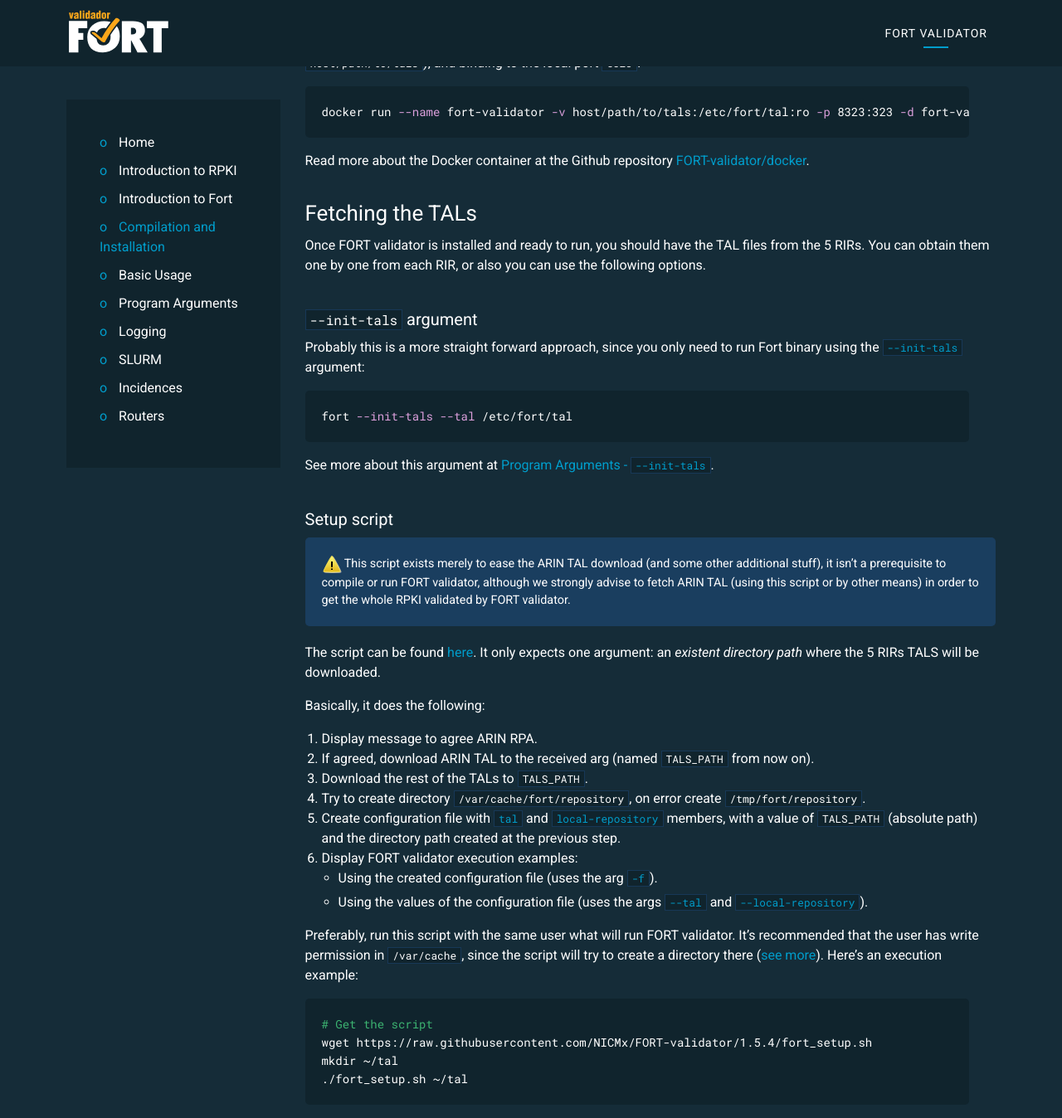
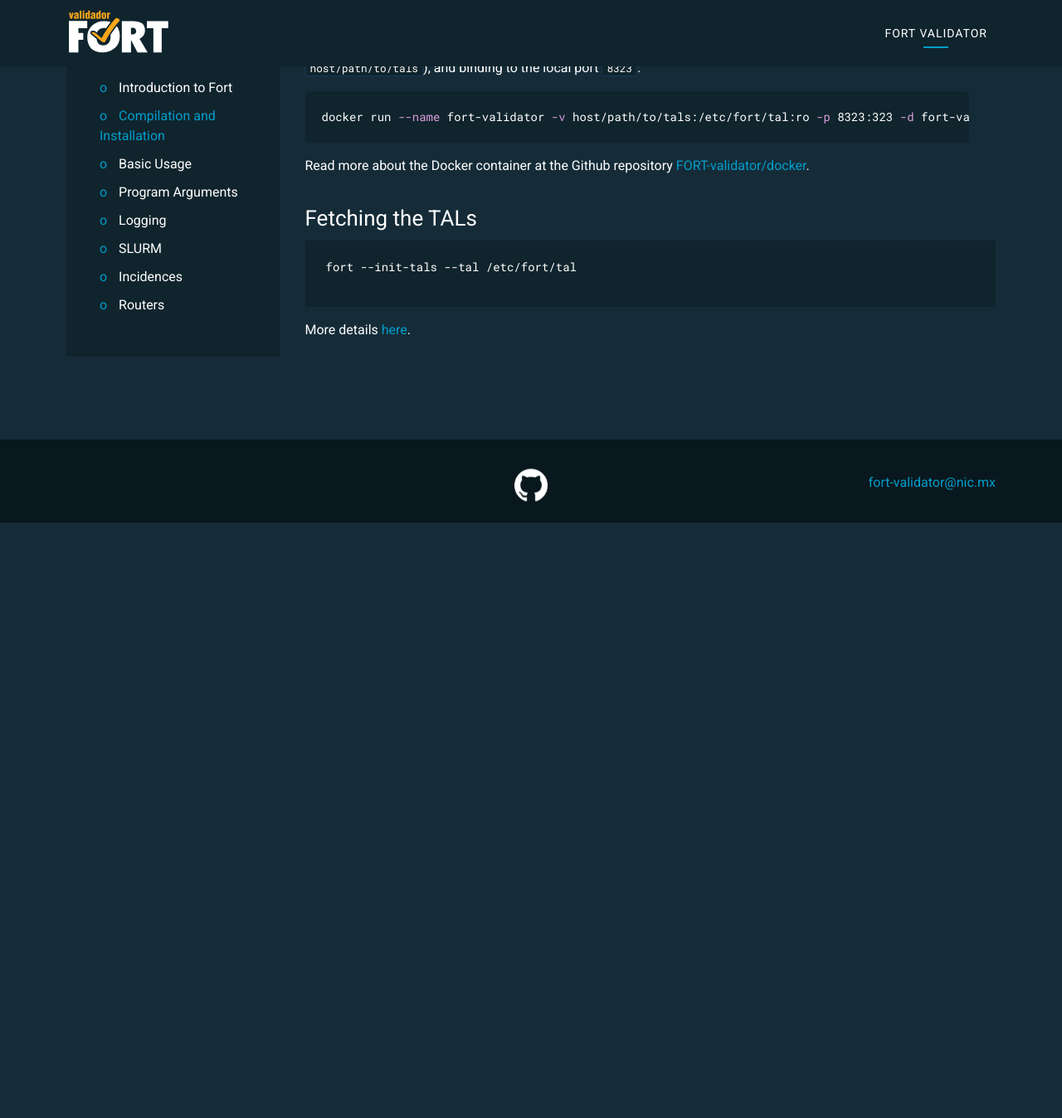
Before and after one commit to NICMx/FORT-validator, a Jekyll site: the page built from docs/installation.md, in a window 1280 px wide and 1400 px high, scrolled down 10420 px. Shown: the top 1348 px of the window at 83% size. Built offline with Jekyll 4.4.1, drawn with Linux system fonts in a browser that asks for light colours; after the commit the page ends 11050 px from its top, so only the background shows below that; some of the changed text lies outside the part shown.

Commit message:
Update the TAL situation
ARIN no longer requires the explicit RPA agreement.

````diff
--- a/docs/installation.md
+++ b/docs/installation.md
@@ -26,8 +26,6 @@ description: Guide to compile and install FORT Validator.
 4. [Option 3: Compiling and installing the git repository](#option-3-compiling-and-installing-the-git-repository)
 5. [Option 4: Running from a Docker container](#option-4-running-from-a-docker-container)
 6. [Fetching the TALs](#fetching-the-tals)
-	1. [`--init-tals` argument](#--init-tals-argument)
-	2. [Setup script](#setup-script)
 
 ## Dependencies
 
@@ -170,26 +168,26 @@ Thanks to [@alarig](https://github.com/alarig) for [his collaboration](https://g
 
 Layman will be utilized, so it must be installed in order to add the GURU repository:
 
-{% highlight bash %}
+```bash
 root# emerge --ask app-portage/layman
 root# layman -a guru
-{% endhighlight %}
+```
 
 Now, allow to install the unstable FORT validator package (use according to your architecture). The following lines can be used for **amd64** arch:
 
-{% highlight bash %}
+```bash
 root# nano /etc/portage/package.accept_keywords
 ## Add the following line and save
 net-misc/FORT-validator ~amd64
-{% endhighlight %}
+```
 
-FORT validator can now be installed. Don't forget to add ARIN's TAL and restart the validator:
+FORT validator can now be installed. Don't forget to update the TALs and restart the validator:
 
-{% highlight bash %}
+```bash
 root# emerge --ask net-misc/FORT-validator
-root# su -s /bin/sh -c '/usr/libexec/fort/fort_setup.sh /usr/share/fort/tal/' fort
+root# su -s /bin/sh -c '/usr/bin/fort --init-tals --tal /usr/share/fort/tal/' fort"
 root# rc-service fort restart
-{% endhighlight %}
+```
 
 The configuration file utilized by the service can be found at `/etc/fort/config.json` (see more about [configuration file](usage.html#--configuration-file)).
 
@@ -455,39 +453,8 @@ Read more about the Docker container at the Github repository [FORT-validator/do
 
 ## Fetching the TALs
 
-Once FORT validator is installed and ready to run, you should have the TAL files from the 5 RIRs. You can obtain them one by one from each RIR, or also you can use the following options.
+```bash
+fort --init-tals --tal /etc/fort/tal
+```
 
-### `--init-tals` argument
-
-Probably this is a more straight forward approach, since you only need to run Fort binary using the [`--init-tals`](usage.html#--init-tals) argument:
-
-{% highlight bash %}
-fort --init-tals --tal /etc/fort/tal
-{% endhighlight %}
-
-See more about this argument at [Program Arguments - `--init-tals`](usage.html#--init-tals).
-
-### Setup script
-
-> ![img/warn.svg](img/warn.svg) This script exists merely to ease the ARIN TAL download (and some other additional stuff), it isn't a prerequisite to compile or run FORT validator, although we strongly advise to fetch ARIN TAL (using this script or by other means) in order to get the whole RPKI validated by FORT validator.
-
-The script can be found [here](https://github.com/NICMx/FORT-validator/blob/{{ site.fort-latest-version }}/fort_setup.sh). It only expects one argument: an _existent directory path_ where the 5 RIRs TALS will be downloaded.
-
-Basically, it does the following:
-1. Display message to agree ARIN RPA.
-2. If agreed, download ARIN TAL to the received arg (named `TALS_PATH` from now on).
-3. Download the rest of the TALs to `TALS_PATH`.
-4. Try to create directory `/var/cache/fort/repository`, on error create `/tmp/fort/repository`.
-5. Create configuration file with [`tal`](https://nicmx.github.io/FORT-validator/usage.html#--tal) and [`local-repository`](https://nicmx.github.io/FORT-validator/usage.html#--local-repository) members, with a value of `TALS_PATH` (absolute path) and the directory path created at the previous step.
-6. Display FORT validator execution examples:
-  - Using the created configuration file (uses the arg [`-f`](https://nicmx.github.io/FORT-validator/usage.html#--configuration-file)).
-  - Using the values of the configuration file (uses the args [`--tal`](https://nicmx.github.io/FORT-validator/usage.html#--tal) and [`--local-repository`](https://nicmx.github.io/FORT-validator/usage.html#--local-repository)).
-
-Preferably, run this script with the same user what will run FORT validator. It's recommended that the user has write permission in `/var/cache`, since the script will try to create a directory there ([see more](https://refspecs.linuxfoundation.org/FHS_3.0/fhs/ch05s05.html)). Here's an execution example:
-
-{% highlight bash %}
-# Get the script
-wget https://raw.githubusercontent.com/NICMx/FORT-validator/{{ site.fort-latest-version }}/fort_setup.sh
-mkdir ~/tal
-./fort_setup.sh ~/tal
-{% endhighlight %}
+More details [here](usage.html#--init-tals).
````
Also changed, not shown: docs/usage.md (+3 -42 lines), examples/tal/README.md, 4 other files.
